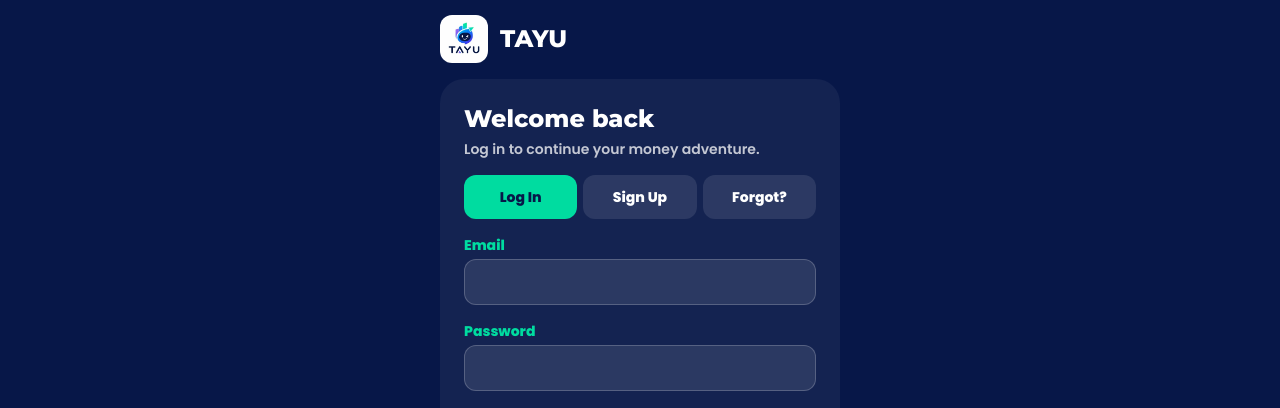
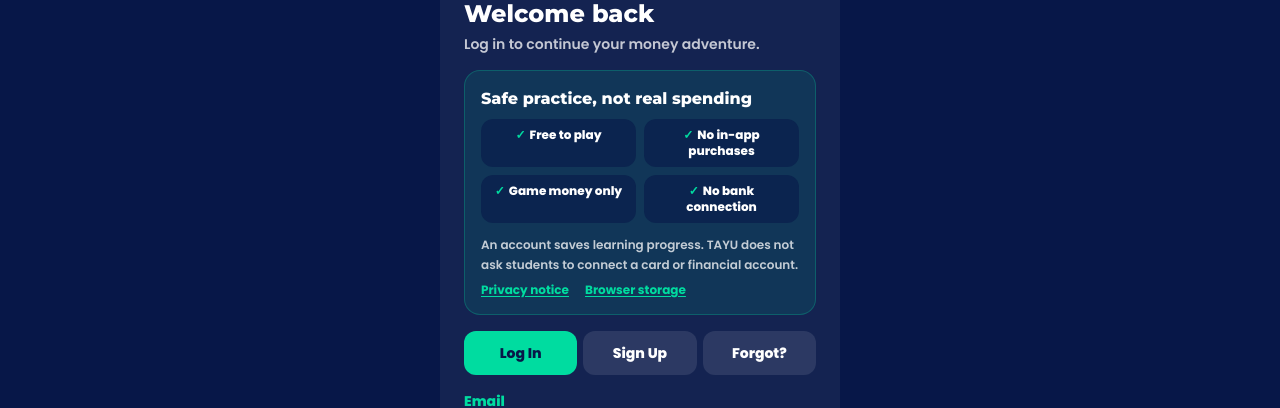
Before and after one commit to dev-rai1/tayu-game, a React (Vite) app in the folder frontend/: page /login in a window 1280 px wide. Shown: the part 130-538 px from the top of the page. Built offline with nearby package versions, Linux system fonts and the light colour scheme; no server answers.

Commit message:
Clarify free safe account setup

```diff
--- a/frontend/src/pages/Auth.jsx
+++ b/frontend/src/pages/Auth.jsx
@@ -11,6 +11,35 @@ const FIELD = 'mt-1 w-full rounded-xl border border-white/20 bg-white/10 px-4 py
 const SELECT = 'mt-1 w-full rounded-xl border border-white/20 bg-white px-4 py-3 font-bold text-navy outline-none focus:border-teal'
 const LABEL = 'mt-4 block text-sm font-extrabold text-teal'
 const REQUIRED = <span className="text-white/55">(required)</span>
+
+const TRUST_POINTS = [
+  'Free to play',
+  'No in-app purchases',
+  'Game money only',
+  'No bank connection',
+]
+
+function AccountTrustNote() {
+  return (
+    <section aria-label="TAYU account and payment information" className="mt-4 rounded-2xl border border-teal/25 bg-teal/10 p-4">
+      <p className="font-display text-base font-extrabold text-white">Safe practice, not real spending</p>
+      <div className="mt-2 grid grid-cols-2 gap-2">
+        {TRUST_POINTS.map((point) => (
+          <div key={point} className="rounded-xl bg-navy/55 px-3 py-2 text-center text-xs font-extrabold text-white">
+            <span className="mr-1 text-teal" aria-hidden="true">✓</span>{point}
+          </div>
+        ))}
+      </div>
+      <p className="mt-3 text-xs font-semibold leading-relaxed text-white/75">
+        An account saves learning progress. TAYU does not ask students to connect a card or financial account.
+      </p>
+      <div className="mt-2 flex flex-wrap gap-x-4 gap-y-1 text-xs font-bold">
+        <Link to="/privacy" className="text-teal underline underline-offset-2">Privacy notice</Link>
+        <Link to="/cookies" className="text-teal underline underline-offset-2">Browser storage</Link>
+      </div>
+    </section>
+  )
+}
 
 export default function Auth() {
   const [params] = useSearchParams()
@@ -52,7 +81,7 @@ export default function Auth() {
     try {
       if (mode === 'signup') {
         if (f.password !== f.confirm) throw new Error('The two passwords do not match.')
-        if (!f.affiliation) throw new Error('Choose Organization or Individual.')
+        if (!f.affiliation) throw new Error('Choose School or organization, or Playing on my own.')
         if (!f.gradeLevels) throw new Error('Please select a grade level.')
         if (!f.foundVia) throw new Error('Please tell us how you found TAYU.')
         if (f.affiliation === 'organization' && !f.organizationName.trim()) throw new Error('Enter your organization name.')
@@ -84,7 +113,8 @@ export default function Auth() {
       <Link to="/" className="mb-4 flex items-center gap-3"><img src="/assets/tayu-logo.webp" alt="TAYU" className="h-12 w-12 rounded-xl" /><span className="font-display text-2xl font-extrabold text-white">TAYU</span></Link>
       <form className="rounded-3xl bg-white/5 p-6" onSubmit={submit}>
         <h1 className="font-display text-2xl font-extrabold">{mode === 'signup' ? 'Create your TAYU account' : mode === 'reset' ? 'Reset your password' : 'Welcome back'}</h1>
-        <p className="mt-1 text-sm font-semibold text-white/75">{mode === 'signup' ? 'All questions are required. Teachers create a classroom, and students join with their teacher’s code.' : mode === 'reset' ? 'Enter your account email, then check Inbox, Spam, Junk, and Promotions.' : 'Log in to continue your money adventure.'}</p>
+        <p className="mt-1 text-sm font-semibold text-white/75">{mode === 'signup' ? 'Choose Playing on my own when you are testing independently. School students use their teacher’s class code.' : mode === 'reset' ? 'Enter your account email, then check Inbox, Spam, Junk, and Promotions.' : 'Log in to continue your money adventure.'}</p>
+        {mode !== 'reset' && <AccountTrustNote />}
         <div className="mt-4 flex gap-1.5" role="tablist">{[['signin', 'Log In'], ['signup', 'Sign Up'], ['reset', 'Forgot?']].map(([tabMode, label]) => <button key={tabMode} type="button" onClick={() => changeMode(tabMode)} className={`min-h-[44px] flex-1 rounded-xl text-sm font-extrabold ${mode === tabMode ? 'bg-teal text-navy' : 'bg-white/10 text-white'}`}>{label}</button>)}</div>
 
         <label className={LABEL}>Email {mode === 'signup' ? REQUIRED : null}<input className={FIELD} required type="email" autoComplete="email" value={f.email} onChange={set('email')} /></label>
@@ -92,7 +122,7 @@ export default function Auth() {
 
         {mode === 'signup' && <>
           <label className={LABEL}>Confirm password {REQUIRED}<input className={FIELD} required type="password" minLength={6} value={f.confirm} onChange={set('confirm')} /></label>
-          <label className={LABEL}>Account type {REQUIRED}<select className={SELECT} required value={f.affiliation} onChange={setAffiliation}><option value="">Choose one...</option><option value="organization">Organization (teacher/student)</option><option value="individual">Individual</option></select></label>
+          <label className={LABEL}>How are you using TAYU? {REQUIRED}<select className={SELECT} required value={f.affiliation} onChange={setAffiliation}><option value="">Choose one...</option><option value="individual">Playing on my own</option><option value="organization">School or organization</option></select></label>
           {f.affiliation === 'organization' && <>
             <label className={LABEL}>Organization name {REQUIRED}<input className={FIELD} required value={f.organizationName} onChange={set('organizationName')} /></label>
             <label className={LABEL}>Role {REQUIRED}<select className={SELECT} required value={f.role} onChange={setOrganizationRole}><option value="">Choose one...</option><option value="teacher">Teacher</option><option value="student">Student</option></select></label>
```
